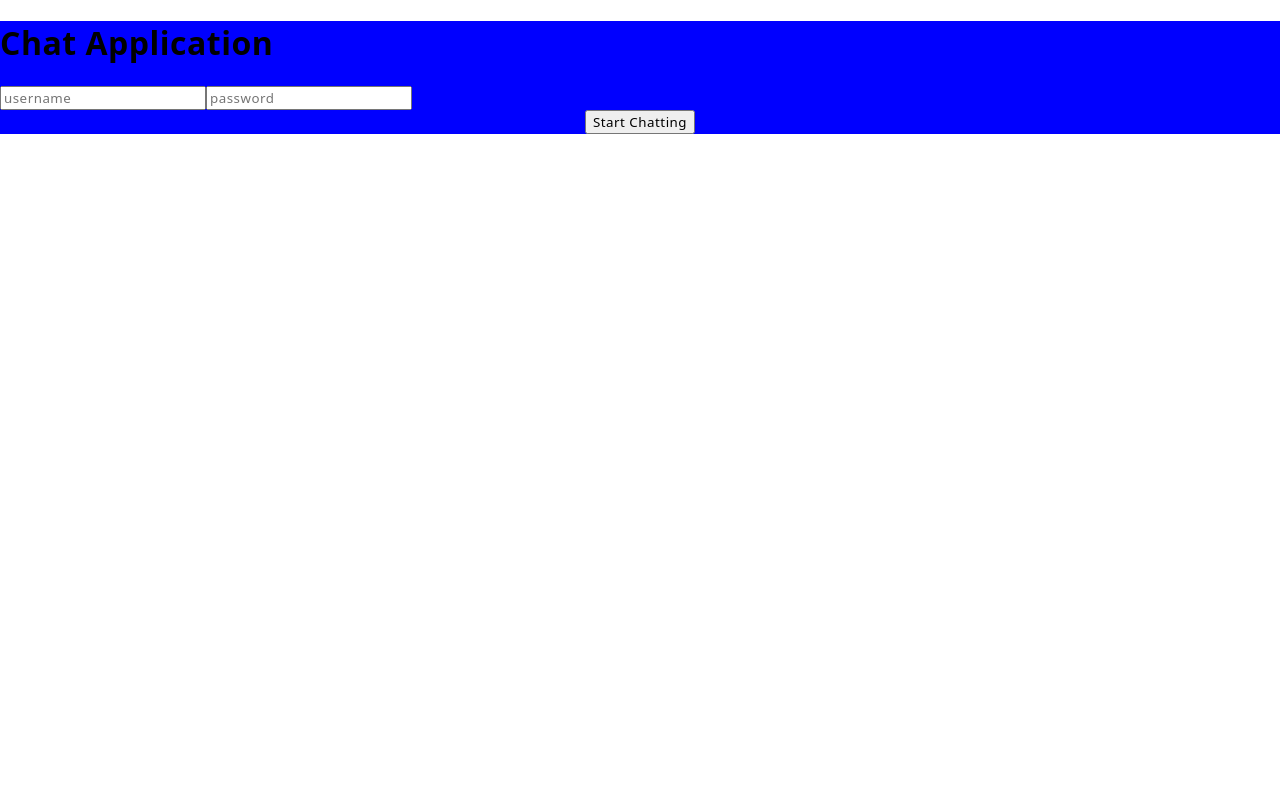
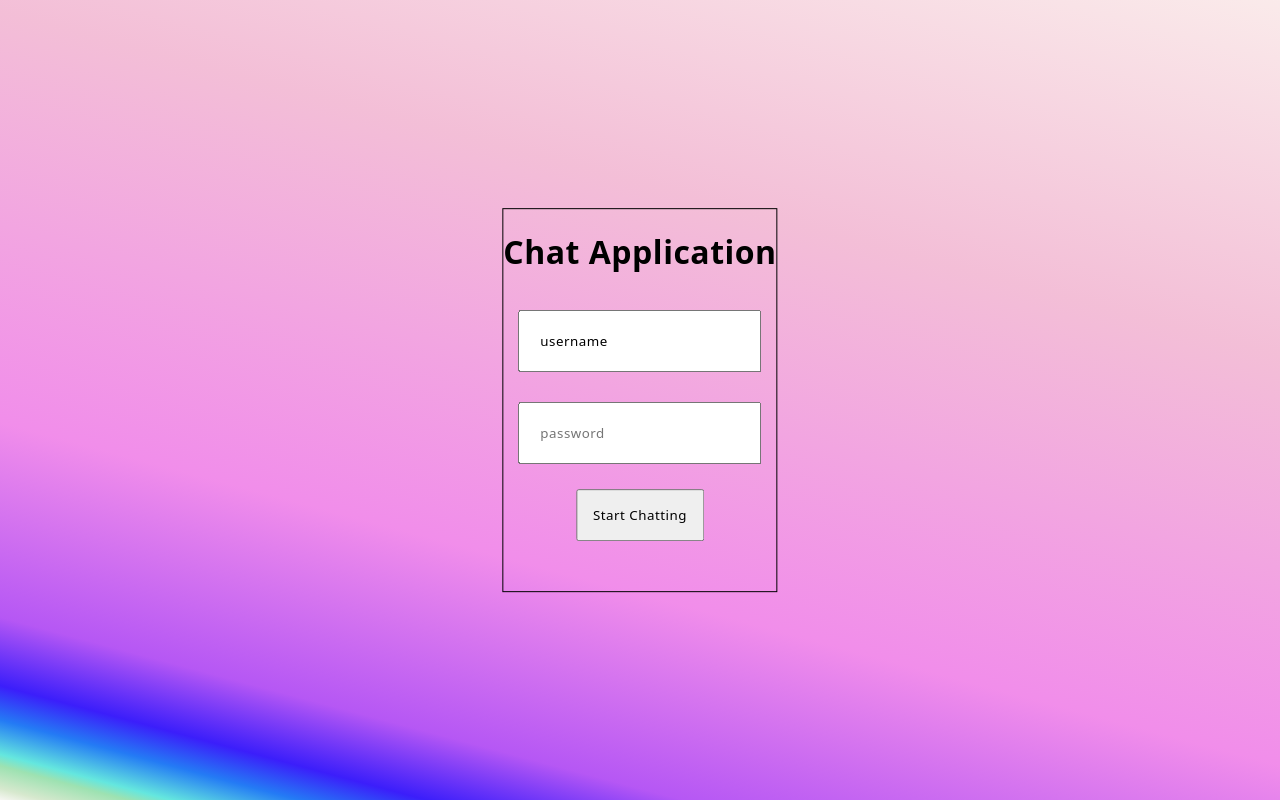
Before and after one commit to tsopsericado/chat_app, a React (Create React App) app in the folder chat_appli/: page / in a window 1280 px wide. Built offline with nearby package versions, Linux system fonts and the light colour scheme.

Commit message:
fixing of the loging form submission

```diff
--- a/chat_appli/src/components/LoginForm.css
+++ b/chat_appli/src/components/LoginForm.css
@@ -1,3 +1,40 @@
+.container {
+  background-image: linear-gradient(
+    15deg,
+    hsl(60deg 18% 96%) 0%,
+    hsl(100deg 37% 86%) 1%,
+    hsl(138deg 54% 75%) 3%,
+    hsl(176deg 73% 65%) 4%,
+    hsl(215deg 91% 55%) 7%,
+    hsl(248deg 96% 55%) 10%,
+    hsl(276deg 88% 65%) 16%,
+    hsl(304deg 78% 75%) 33%,
+    hsl(332deg 69% 85%) 69%,
+    hsl(0deg 62% 95%) 100%
+  );
+  height: 100vh;
+}
+
 .wrapper {
-  background-color:blue;
+  display: flex;
+  position: absolute;
+  top: 50%;
+  left: 50%;
+  transform: translate(-50%, -50%);
+  border: 1px solid black;
 }
+
+form {
+  display: flex;
+  flex-direction: column;
+}
+
+.input {
+  padding: 20px;
+  margin: 15px;
+}
+
+.button {
+  padding: 15px;
+  margin: 10px;
+}
--- a/chat_appli/src/components/LoginForm.jsx
+++ b/chat_appli/src/components/LoginForm.jsx
@@ -1,43 +1,43 @@
-import React from 'react'
-import { useState } from 'react';
-import axios from 'axios';
+import React from "react";
+import { useState } from "react";
+import axios from "axios";
 import "./LoginForm.css";
 
-const LoginForm=()=> {
-   const [ username, setUserName] = useState ('');
-   const [password, setPassword] = useState('');
-   const [ error, setError] = useState('');
+const LoginForm = () => {
+  const [username, setUserName] = useState("");
+  const [password, setPassword] = useState("");
+  const [error, setError] = useState("");
 
-   const handleSubmit = async(e) => {
+  const handleSubmit = async (e) => {
     e.preventDefault();
 
     const authObject = {
-          'Project-ID'
-          :"8f75e0ff-1073-4386-a304-ba5b358418ae", 'User-Name': username, 'User-Secret': password};
+      "Project-ID": "8f75e0ff-1073-4386-a304-ba5b358418ae",
+      "User-Name": username,
+      "User-Secret": password,
+    };
 
     try {
-             await axios.get('https:api.chatengine.io/chats', { headers: authObject });
+      await axios.get("https:api.chatengine.io/chats", { headers: authObject });
 
-             localStorage.setItem('username', username);
+      localStorage.setItem("username", username);
       localStorage.setItem("password", password);
 
       window.location.reload();
-
     } catch (error) {
-            setError('Oops, incorrect credentials.')
+      setError("Oops, incorrect credentials.");
     }
-
-   }
-
+  };
 
   return (
+    <div className="container">
       <div className="wrapper">
         <div className="form">
           <h1 className="title">Chat Application</h1>
           <form onSubmit={handleSubmit}>
             <input
               type="text"
-            // value={username}
+              value={'username'}
               onchange={(e) => setUserName(e.target.value)}
               className="input"
               placeholder="username"
@@ -52,15 +52,16 @@ const LoginForm=()=> {
               required
             />
             <div align="center">
-            <button type='submit' className='button'>
+              <button type="submit" className="button">
                 <span>Start Chatting</span>
               </button>
             </div>
-          <h2 className='error'>{error}</h2>
+            <h2 className="error">{error}</h2>
           </form>
         </div>
       </div>
+    </div>
   );
-}
+};
 
-export default LoginForm
+export default LoginForm;
```
Lines whose indentation alone changed are shown as unchanged.
